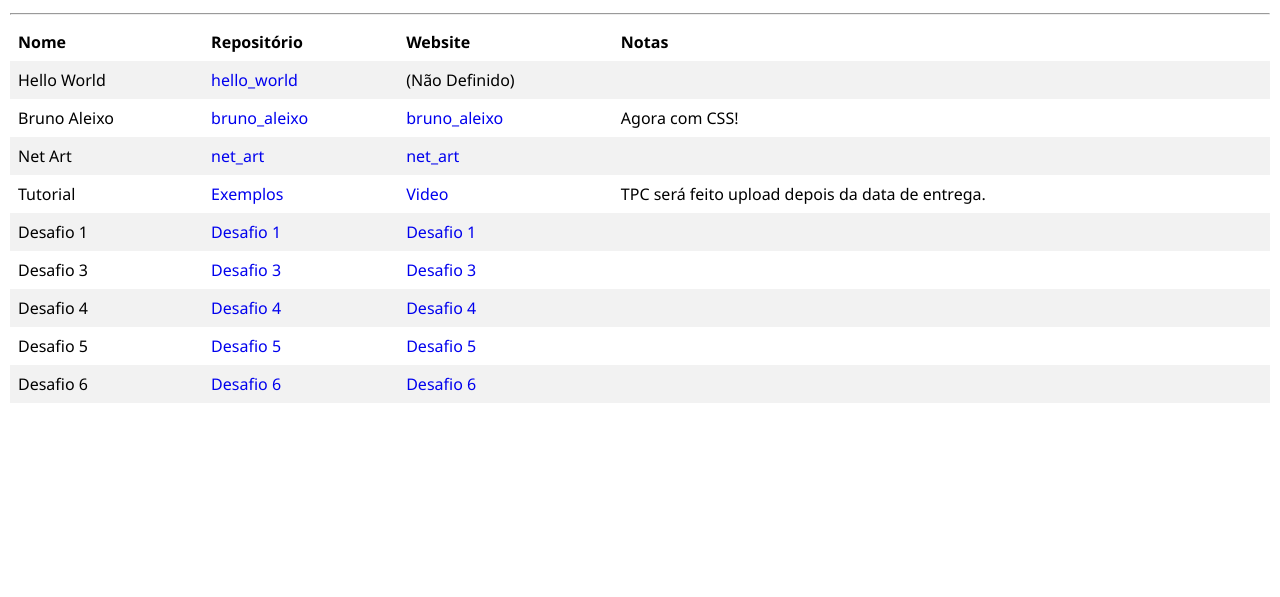
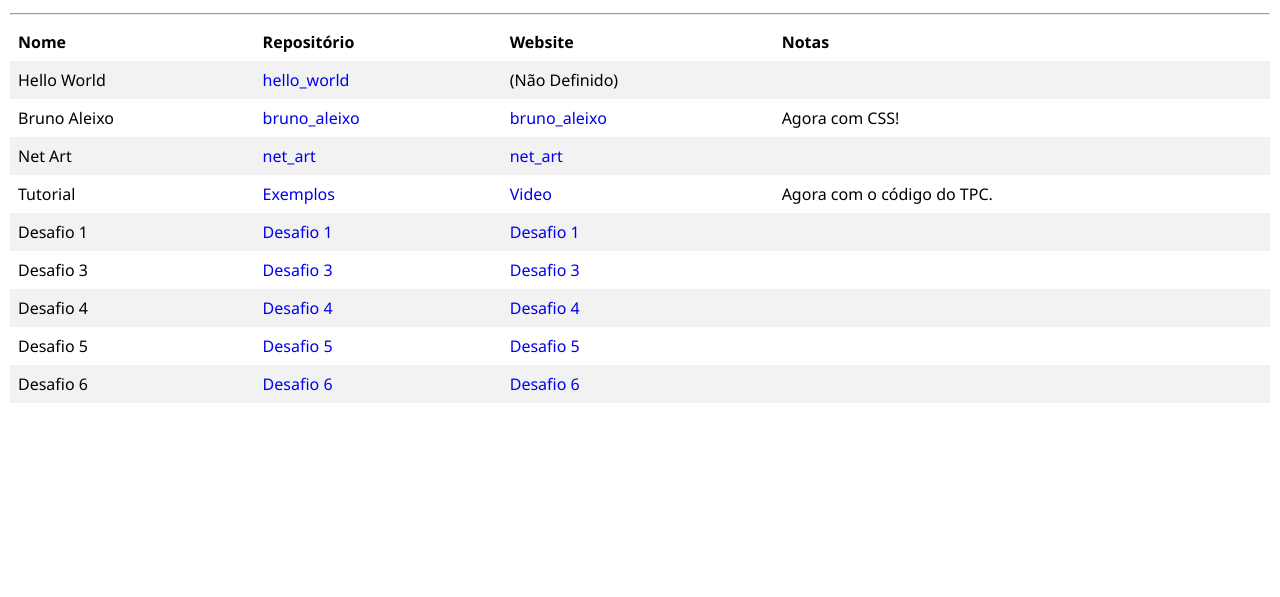
Before and after one commit to paulo-vilar/entregas, a plain HTML site: page index.html in a window 1280 px wide. Shown: the part 111-708 px from the top of the page. Drawn offline with Linux system fonts and the light colour scheme.

Commit message:
Update index.html

```diff
--- a/index.html
+++ b/index.html
@@ -39,7 +39,7 @@
 				<td>Tutorial</td>
 				<td><a href="https://github.com/paulo-vilar/amb-web_av2">Exemplos</a></td>
 				<td><a href="https://www.youtube.com/watch?v=zrQY02RbWkY">Video</a></td>
-				<td>TPC será feito upload depois da data de entrega.</td>
+				<td>Agora com o código do TPC.</td>
 			</tr>
 			<tr>
 				<td>Desafio 1</td>
```
